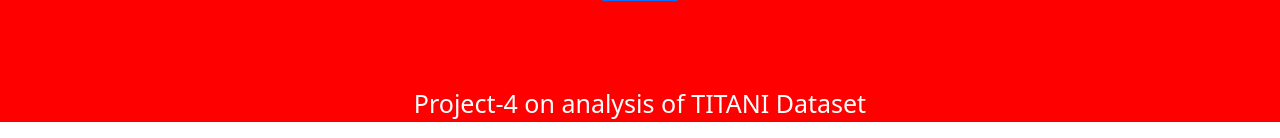
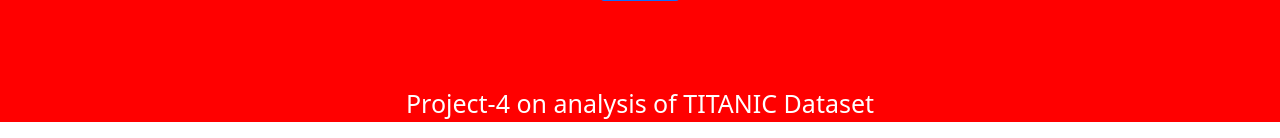
Before and after one commit to Abhishek5212/abhishek-titanic-flask, a Flask app: page / in a window 1280 px wide. Shown: the part 837-975 px from the top of the page. Run offline with Flask 2, Linux system fonts and the light colour scheme.

Commit message:
Update index.html

```diff
--- a/templates/index.html
+++ b/templates/index.html
@@ -64,7 +63,7 @@ div {text-align: center;}
 <br>
 {{ prediction_text }}
 <div class="col-md-12">
- <center><p style="font-size:25px;color:white;margin-top:20px;">Project-4 on analysis of TITANI Dataset</p></center>
+ <center><p style="font-size:25px;color:white;margin-top:20px;">Project-4 on analysis of TITANIC Dataset</p></center>
 </div>
 </div>
 </div>
```
Also changed, not shown: other parts of templates/index.html (+0 -1 lines).
